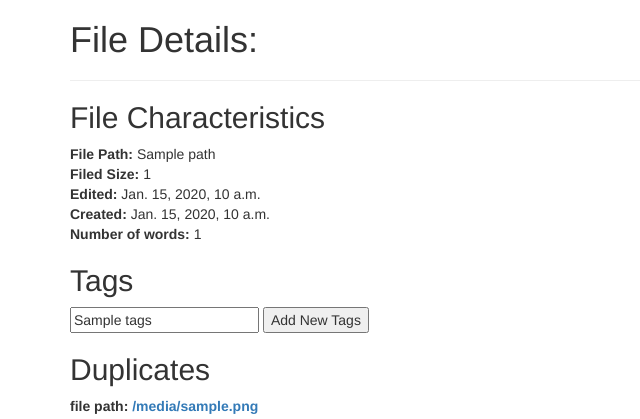
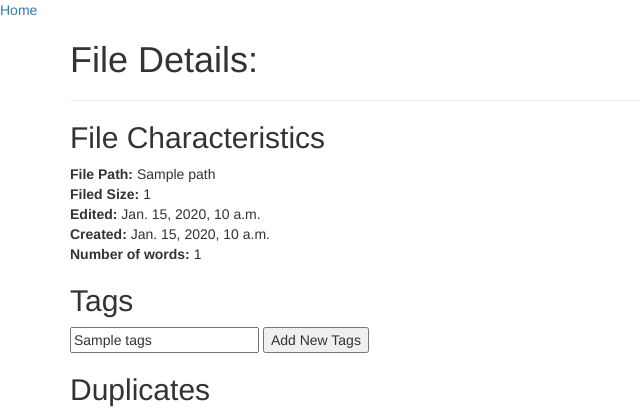
Before and after one commit to MattFox1388/django_server, a Django app: template templates/inspect.html in a window 1280 px wide. Shown: the top 419 px of the page, without its empty margins (0-640 px from the left). Run offline with Django 3.2, Linux system fonts and the light colour scheme; the template is opened without the code that fills it: most values are stand-ins (such as "Sample title", 1, 10 or a date in 2020); some libraries are stand-ins or nearby versions.

Commit message:
Add hoem button in details

```diff
--- a/templates/inspect.html
+++ b/templates/inspect.html
@@ -15,6 +15,7 @@
     <script src="{% static 'inspect.js' %}" type="text/javascript"></script>
 </head>
 <body>
+    <a href="http://ceas-e384d-dev1.cs.uwm.edu:8000/">Home</a>
     <div class="container">
         <h1>File Details:</h1>
         <hr>
```
